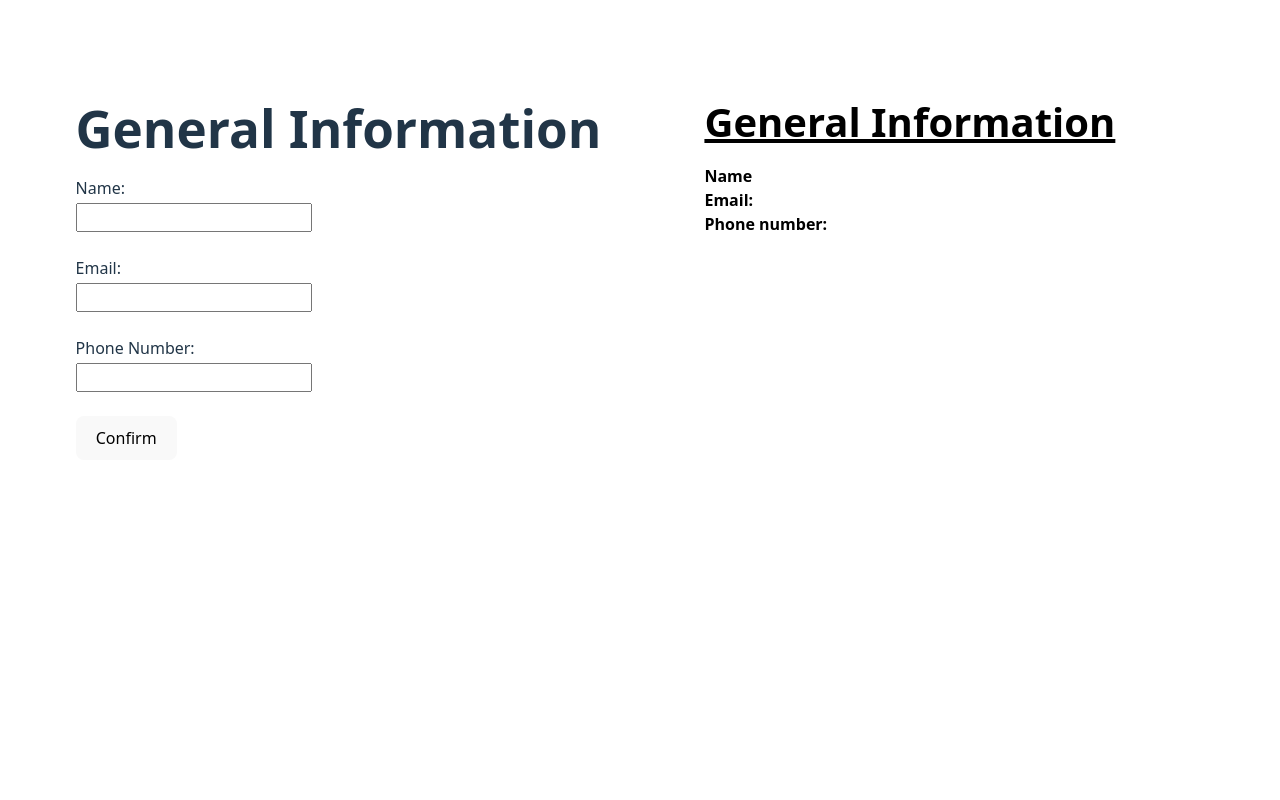
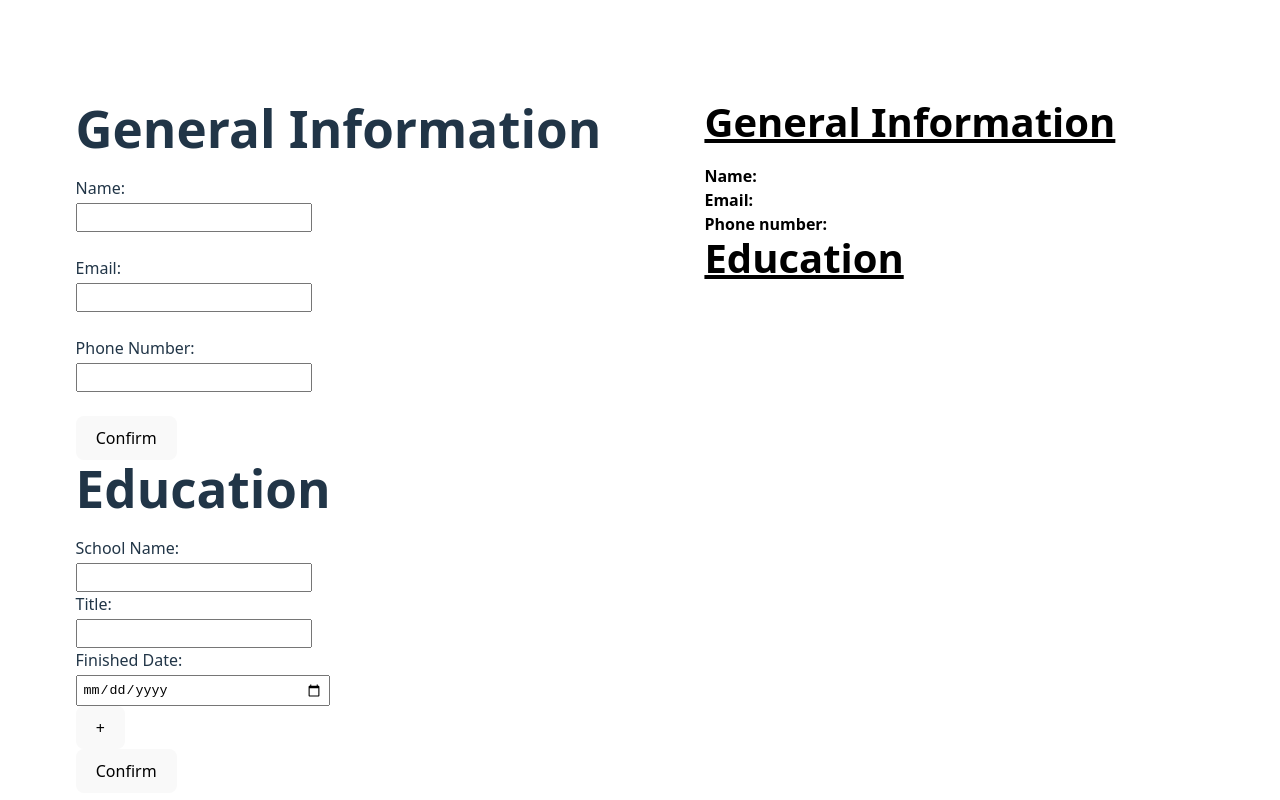
Before and after one commit to gabi1447/odin-cv-application, a React (Vite) app: page / in a window 1280 px wide. Built offline with nearby package versions, Linux system fonts and the light colour scheme.

Commit message:
Finish Education component

```diff
--- a/src/components/App.jsx
+++ b/src/components/App.jsx
@@ -1,9 +1,11 @@
 import Form from "./Form";
+import Cv from "./Cv";
 import General from "./General";
-import Cv from "./Cv";
+import { Education, EducationCv } from "./Education";
 import { useState } from "react";
 
 function App() {
+    // General Information State
     const [generalFormData, setGeneralFormData] = useState({
         name: "",
         email: "",
@@ -27,6 +29,51 @@ function App() {
         setGeneralFormDataSubmitted(generalFormData);
     }
 
+    // Education Component State
+    const [education, setEducation] = useState([
+        {
+            id: crypto.randomUUID(),
+            schoolName: "",
+            title: "",
+            finishedDate: "",
+        },
+    ]);
+
+    const [educationSubmitted, setEducationSubmitted] = useState([]);
+
+    function handleEducationChange(e, id) {
+        const field = e.target.id;
+        const value = e.target.value;
+        setEducation(
+            education.map((job) => {
+                if (id === job.id) {
+                    return {
+                        ...job,
+                        [field]: value,
+                    };
+                } else {
+                    return job;
+                }
+            })
+        );
+    }
+
+    function handleEducationSubmit() {
+        setEducationSubmitted(education);
+    }
+
+    function addNewEducation() {
+        setEducation([
+            ...education,
+            {
+                id: crypto.randomUUID(),
+                schoolName: "",
+                title: "",
+                finishedDate: "",
+            },
+        ]);
+    }
+
     return (
         <div className="app">
             <Form>
@@ -38,11 +85,27 @@ function App() {
                     onChange={handleChange}
                     onSubmit={handleGeneralSubmit}
                 />
+                <h1>Education</h1>
+                {education.map((job) => {
+                    return (
+                        <Education
+                            key={job.id}
+                            schoolName={job.schoolName}
+                            title={job.title}
+                            finishedDate={job.finishedDate}
+                            onChange={handleEducationChange}
+                            id={job.id}
+                        />
+                    );
+                })}
+                <button onClick={addNewEducation}>+</button>
+                <br />
+                <button onClick={handleEducationSubmit}>Confirm</button>
             </Form>
             <Cv>
                 <h1 className="cv-h1">General Information</h1>
                 <p>
-                    <b>Name</b> {generalFormDataSubmitted.name}
+                    <b>Name:</b> {generalFormDataSubmitted.name}
                 </p>
                 <p>
                     <b>Email:</b> {generalFormDataSubmitted.email}
@@ -50,6 +113,21 @@ function App() {
                 <p>
                     <b>Phone number:</b> {generalFormDataSubmitted.phoneNumber}
                 </p>
+                <h1 className="cv-h1">Education</h1>
+                {educationSubmitted.map((job, index) => {
+                    return (
+                        <>
+                            <EducationCv
+                                schoolName={job.schoolName}
+                                title={job.title}
+                                finishedDate={job.finishedDate}
+                            />
+                            {index === educationSubmitted.length - 1 ? null : (
+                                <hr />
+                            )}
+                        </>
+                    );
+                })}
             </Cv>
         </div>
     );
--- /dev/null
+++ b/src/components/Education.jsx
@@ -0,0 +1,63 @@
+function Education({ id, schoolName, title, finishedDate, onChange }) {
+    const schoolNameId = "schoolName";
+    const titleId = "title";
+    const finishedDateId = "finishedDate";
+    return (
+        <>
+            <label htmlFor={schoolNameId} className="field">
+                School Name:
+                <input
+                    type="text"
+                    className="inputField"
+                    id={schoolNameId}
+                    value={schoolName}
+                    onChange={(e) => {
+                        onChange(e, id);
+                    }}
+                />
+            </label>
+            <label htmlFor={titleId} className="field">
+                Title:
+                <input
+                    type="text"
+                    className="inputField"
+                    id={titleId}
+                    value={title}
+                    onChange={(e) => {
+                        onChange(e, id);
+                    }}
+                />
+            </label>
+            <label htmlFor={finishedDateId} className="field">
+                Finished Date:
+                <input
+                    type="date"
+                    className="inputField"
+                    id={finishedDateId}
+                    value={finishedDate}
+                    onChange={(e) => {
+                        onChange(e, id);
+                    }}
+                />
+            </label>
+        </>
+    );
+}
+
+function EducationCv({ schoolName, title, finishedDate }) {
+    return (
+        <>
+            <p>
+                <b>School Name:</b> {schoolName}
+            </p>
+            <p>
+                <b>Title:</b> {title}
+            </p>
+            <p>
+                <b>Finished Date:</b> {finishedDate}
+            </p>
+        </>
+    );
+}
+
+export { Education, EducationCv };
--- a/src/components/General.jsx
+++ b/src/components/General.jsx
@@ -1,7 +1,7 @@
 function General({ name, email, phoneNumber, onChange, onSubmit }) {
     return (
         <form className="general-information" onSubmit={onSubmit}>
-            <label className="field">
+            <label htmlFor="name" className="field">
                 Name:{" "}
                 <input
                     className="inputField"
@@ -12,7 +12,7 @@ function General({ name, email, phoneNumber, onChange, onSubmit }) {
                 />
             </label>
             <br />
-            <label className="field">
+            <label htmlFor="email" className="field">
                 Email:{" "}
                 <input
                     className="inputField"
@@ -23,7 +23,7 @@ function General({ name, email, phoneNumber, onChange, onSubmit }) {
                 />
             </label>
             <br />
-            <label className="field">
+            <label htmlFor="phoneNumber" className="field">
                 Phone Number:{" "}
                 <input
                     className="inputField"
```
